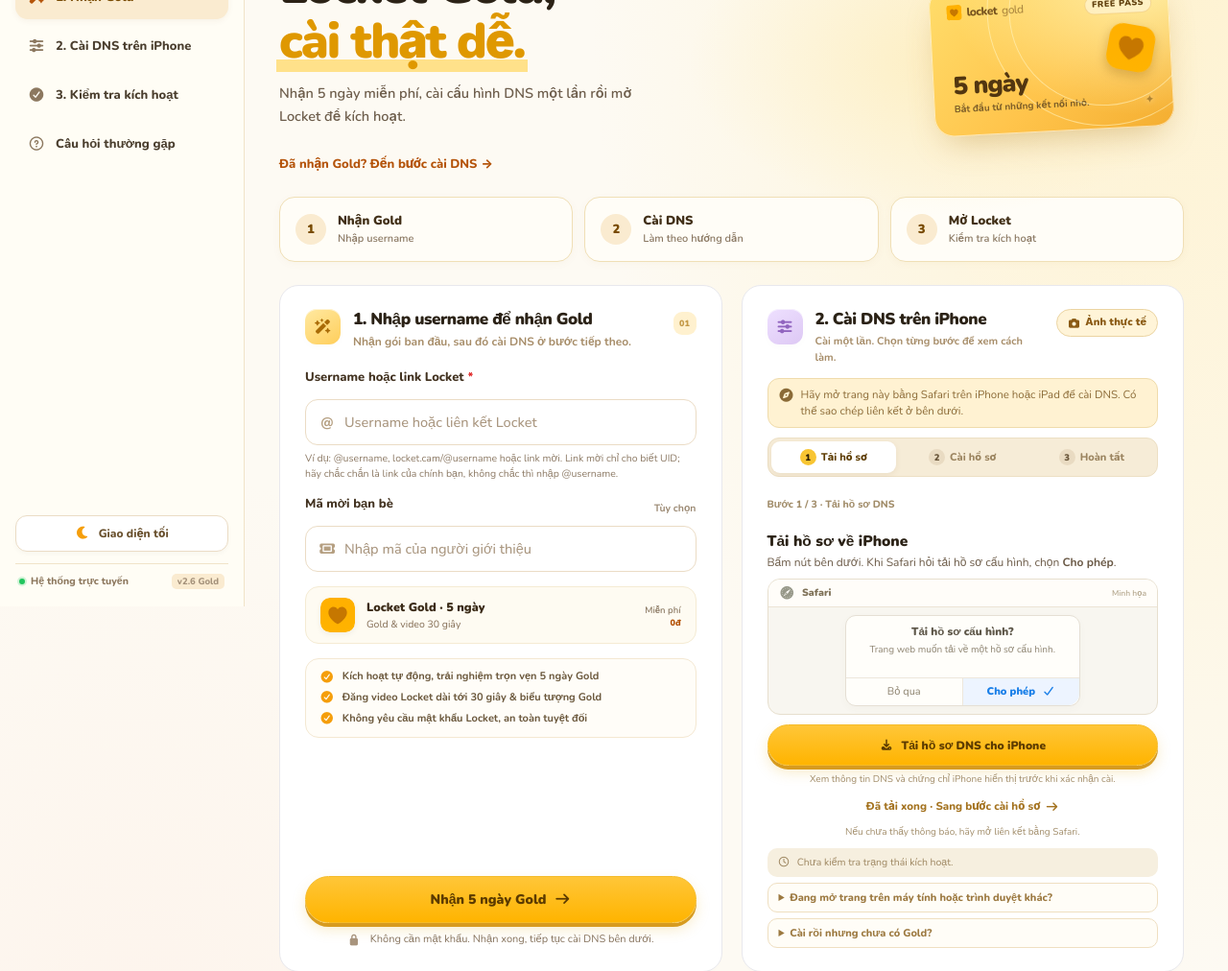
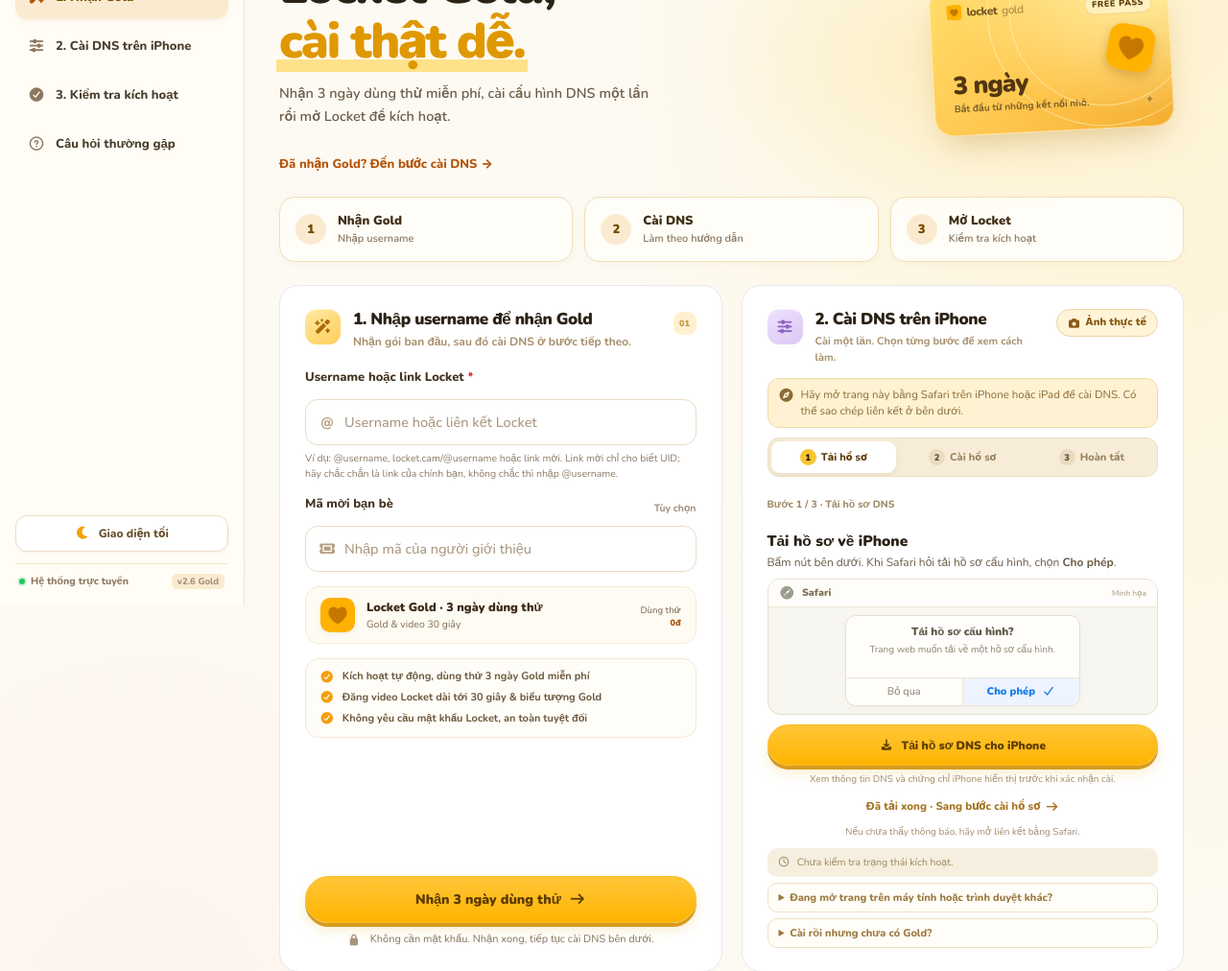
Before and after one commit to minhnhatgithub/LocketGoldDns, a Vue app: page / in a window 1280 px wide. Shown: the part 168-1180 px from the top of the page at 96% size. Built offline with nearby package versions, Linux system fonts and the light colour scheme.

Commit message:
feat: update trial period to 3 days across all sections

```diff
--- a/src/components/layout/TheFooter.vue
+++ b/src/components/layout/TheFooter.vue
@@ -39,7 +39,7 @@ function scrollToTop() {
           <li>
             <a href="#claim-box" @click.prevent="emit('navigate', 'claim-box')">
               <i class="fa-solid fa-wand-magic-sparkles" aria-hidden="true"></i>
-              <span>1. Nhận 5 ngày Gold</span>
+              <span>1. Nhận 3 ngày dùng thử</span>
             </a>
           </li>
           <li>
--- a/src/components/modals/ClaimResultModal.vue
+++ b/src/components/modals/ClaimResultModal.vue
@@ -37,7 +37,7 @@ const emit = defineEmits<{
         <i class="fa-solid fa-check" aria-hidden="true"></i>
       </div>
 
-      <h2 id="modal-congrat-title">Đã nhận 5 ngày Gold</h2>
+      <h2 id="modal-congrat-title">Đã nhận 3 ngày Gold</h2>
       <p class="modal-subtitle">Thêm thời gian cho những khoảnh khắc của bạn.</p>
 
       <dl class="result-summary">
--- a/src/components/sections/ClaimCard.vue
+++ b/src/components/sections/ClaimCard.vue
@@ -84,11 +84,11 @@ const emit = defineEmits<{
             <img src="/assets/locket-widget.svg" class="locket-logo" width="38" height="38" alt="" aria-hidden="true">
           </div>
           <div class="package-info">
-            <strong>Locket Gold · 5 ngày</strong>
+            <strong>Locket Gold · 3 ngày dùng thử</strong>
             <span>Gold &amp; video 30 giây</span>
           </div>
           <div class="package-price">
-            <small>Miễn phí</small>
+            <small>Dùng thử</small>
             <span>0đ</span>
           </div>
         </div>
@@ -97,7 +97,7 @@ const emit = defineEmits<{
         <div class="gold-benefits">
           <div class="benefit-item">
             <i class="fa-solid fa-circle-check benefit-check" aria-hidden="true"></i>
-            <span>Kích hoạt tự động, trải nghiệm trọn vẹn 5 ngày Gold</span>
+            <span>Kích hoạt tự động, dùng thử 3 ngày Gold miễn phí</span>
           </div>
           <div class="benefit-item">
             <i class="fa-solid fa-circle-check benefit-check" aria-hidden="true"></i>
@@ -113,7 +113,7 @@ const emit = defineEmits<{
       <div class="form-actions">
         <!-- Submit button -->
         <button type="submit" id="btn-claim-submit" class="ios-button primary full-width" :disabled="isSubmitting">
-          <span>Nhận 5 ngày Gold</span>
+          <span>Nhận 3 ngày dùng thử</span>
           <i class="fa-solid fa-arrow-right" aria-hidden="true"></i>
         </button>
 
--- a/src/components/sections/FaqSection.vue
+++ b/src/components/sections/FaqSection.vue
@@ -34,7 +34,7 @@
         <i class="fa-regular fa-bell" aria-hidden="true"></i>
         Thông báo từ Locket Gold <span aria-hidden="true">+</span>
       </summary>
-      <p>✨ Chào mừng bạn! Nhập username để nhận 14 ngày Gold miễn phí &amp; chia sẻ mã mời nhận thêm 7 ngày không giới hạn! 🎁</p>
+      <p>✨ Chào mừng bạn! Nhập username để nhận 3 ngày dùng thử Gold miễn phí &amp; chia sẻ mã mời nhận thêm ngày không giới hạn! 🎁</p>
     </details>
   </div>
 </template>
--- a/src/components/sections/HeroDnsSection.vue
+++ b/src/components/sections/HeroDnsSection.vue
@@ -59,8 +59,8 @@ const emit = defineEmits<{
         </h1>
         <p class="hero-description">
           {{ platform === 'android'
-            ? 'Chỉ cần tải file APK cài đặt trực tiếp và nhập username Locket là có ngay Gold 5 ngày.'
-            : 'Nhận 5 ngày miễn phí, cài cấu hình DNS một lần rồi mở Locket để kích hoạt.' }}
+            ? 'Chỉ cần tải file APK cài đặt trực tiếp và nhập username Locket là có ngay 3 ngày dùng thử Gold.'
+            : 'Nhận 3 ngày dùng thử miễn phí, cài cấu hình DNS một lần rồi mở Locket để kích hoạt.' }}
         </p>
         <a
           :href="platform === 'android' ? '#apk-download' : '#dns-guide'"
@@ -73,7 +73,7 @@ const emit = defineEmits<{
       </div>
 
       <!-- 3D Gold Pass Card -->
-      <div class="gold-pass" :aria-label="platform === 'android' ? 'Gói Locket Gold Android miễn phí 5 ngày' : 'Gói Locket Gold miễn phí 5 ngày'">
+      <div class="gold-pass" :aria-label="platform === 'android' ? 'Gói Locket Gold Android dùng thử 3 ngày' : 'Gói Locket Gold dùng thử 3 ngày'">
         <div class="pass-top">
           <span>
             <img src="/assets/locket-widget.svg" class="locket-inline-logo" width="16" height="16" alt="" aria-hidden="true">
@@ -86,7 +86,7 @@ const emit = defineEmits<{
         </div>
         <div class="pass-bottom">
           <div>
-            <strong>5 ngày</strong>
+            <strong>3 ngày</strong>
             <span>{{ platform === 'android' ? 'Chỉ cần cài APK & nhập user.' : 'Bắt đầu từ những kết nối nhỏ.' }}</span>
           </div>
           <span class="pass-spark" aria-hidden="true">✦</span>
--- a/src/composables/useLocketHub.ts
+++ b/src/composables/useLocketHub.ts
@@ -14,7 +14,7 @@ export function useLocketHub() {
   const claimModalOpen = ref<boolean>(false);
   const claimedData = ref({
     username: '',
-    days: 5,
+    days: 3,
     status: 'ACTIVE',
     uid: '',
     refCode: '',
@@ -64,7 +64,7 @@ export function useLocketHub() {
       const clean = raw.replace('@', '').replace('https://locket.cam/', '');
       claimedData.value = {
         username: clean,
-        days: 5,
+        days: 3,
         status: 'Chờ kích hoạt DNS',
         uid: Math.floor(10000000 + Math.random() * 90000000).toString(),
         refCode: `GOLD-${clean.toUpperCase().slice(0, 4) || 'VIP'}88`,
@@ -86,7 +86,7 @@ export function useLocketHub() {
       lookupResult.value = {
         username: clean,
         status: 'ACTIVE',
-        daysLeft: 5,
+        daysLeft: 3,
         dnsConnected: true,
         expiresAt: '28/11/2026',
         refCode: `GOLD-${clean.toUpperCase().slice(0, 4) || 'VIP'}88`,
```
